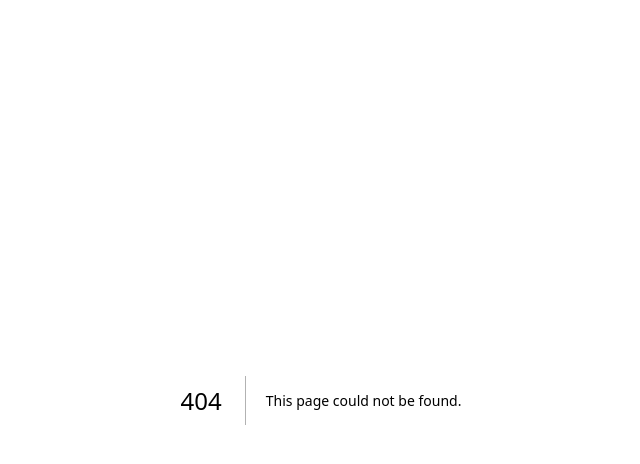
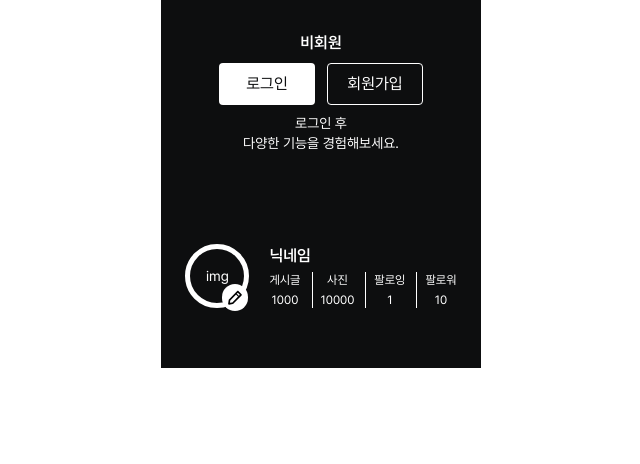
Before and after one commit to FRONTENDBOOTCAMP-12th/4th-SBPB, a Next.js app: page /feed in a window 1280 px wide. Before the commit this address had no page. Shown: the top 464 px of the page, without its empty margins (319-959 px from the left). Built offline with nearby package versions, Linux system fonts and the light colour scheme.

Commit message:
[Feat] 공통 - 프로필 컴포넌트
- UI 작업

Resolves #37

```diff
--- /dev/null
+++ b/src/app/feed/page.tsx
@@ -0,0 +1,11 @@
+import Profile from '@/components/profile';
+
+function FeedPage() {
+  return (
+    <div className="w-80 m-auto flex flex-col items-center">
+      <Profile />
+    </div>
+  );
+}
+
+export default FeedPage;
--- /dev/null
+++ b/src/components/profile.tsx
@@ -0,0 +1,168 @@
+'use client';
+
+import { useState } from 'react';
+import Image from 'next/image';
+import Link from 'next/link';
+
+const GuestProfile = () => (
+  <div
+    className={`
+		w-full h-46 py-8 px-6 bg-primary text-white
+		flex flex-col justify-center items-center
+	`}
+  >
+    <h2 className={`text-center font-semibold pb-2`}>비회원</h2>
+    <div className={`flex gap-3`}>
+      <Link
+        href={`/signin`}
+        className={`
+					w-24 px-4 py-2 bg-white text-primary text-center
+					flex justify-center items-center rounded-sm hover:bg-accent/80 duration-300
+				`}
+      >
+        로그인
+      </Link>
+      <Link
+        href={`/signup`}
+        className={`
+					w-24 px-4 py-2 border border-white text-white text-center
+					flex justify-center items-center rounded-sm hover:bg-accent/80 duration-300
+					`}
+      >
+        회원가입
+      </Link>
+    </div>
+    <p className={`text-sm mt-2 text-white text-center`}>
+      로그인 후 <br /> 다양한 기능을 경험해보세요.
+    </p>
+  </div>
+);
+
+const UserProfile = () => {
+  const [profileImage, setProfileImage] = useState<string | null>(null);
+
+  const [nickname, setNickname] = useState('닉네임');
+
+  const [stats, setStats] = useState({
+    posts: 1000,
+    photos: 10000,
+    following: 1,
+    followers: 10,
+  });
+
+  const handleImageChange = (e: React.ChangeEvent<HTMLInputElement>) => {
+    const file = e.target.files?.[0];
+    if (!file) return;
+
+    const imageUrl = URL.createObjectURL(file);
+    setProfileImage(imageUrl);
+  };
+
+  return (
+    <div
+      className={`
+		w-full h-46 py-8 px-6 bg-primary text-white
+		flex justify-center items-center gap-5
+	`}
+    >
+      <div
+        className={`
+				w-16 h-16 text-white border-5 border-white rounded-full
+				flex justify-center items-center relative
+			`}
+      >
+        {profileImage ? (
+          <Image
+            src={profileImage}
+            alt="프로필 이미지"
+            width={100}
+            height={100}
+            className={`rounded-full`}
+          />
+        ) : (
+          <span className="text-sm">img</span>
+        )}
+        <label
+          htmlFor="file-upload"
+          aria-label="프로필 이미지 선택"
+          className={`
+				bg-white rounded-full p-1.5 cursor-pointer
+				hover:bg-accent duration-300 absolute -bottom-2 -right-1
+				`}
+        >
+          <Image
+            src="/pen.svg"
+            alt="프로필 이미지 선택"
+            width={14}
+            height={14}
+          />
+        </label>
+        <input
+          type="file"
+          accept="image/*"
+          id="file-upload"
+          className="hidden"
+          onChange={handleImageChange}
+        />
+      </div>
+
+      <div className={`flex flex-col`}>
+        <p className={`font-semibold pb-1`}>{nickname}</p>
+        <ul className={`w-full flex gap-2 text-xs`}>
+          <li
+            className={`relative pr-3 text-center
+							after:content-[''] after:block after:absolute
+							after:right-0 after:top-0 after:w-[1px] after:h-full after:bg-white
+							`}
+          >
+            게시글
+            <br />
+            <span className={`flex justify-center pt-1 text-center`}>
+              {stats.posts}
+            </span>
+          </li>
+          <li
+            className={`relative pr-3 text-center
+							after:content-[''] after:block after:absolute after:right-0 after:top-0
+							after:w-[1px] after:h-full after:bg-white
+							`}
+          >
+            사진
+            <br />
+            <span className={`flex justify-center pt-1`}>{stats.photos}</span>
+          </li>
+          <li
+            className={`relative pr-3 text-center
+							after:content-[''] after:block after:absolute after:right-0 after:top-0
+							after:w-[1px] after:h-full after:bg-white
+							`}
+          >
+            팔로잉
+            <br />
+            <span className={`flex justify-center pt-1`}>
+              {stats.following}
+            </span>
+          </li>
+          <li>
+            팔로워
+            <br />
+            <span className={`flex justify-center pt-1`}>
+              {stats.followers}
+            </span>
+          </li>
+        </ul>
+      </div>
+    </div>
+  );
+};
+
+function Profile() {
+  return (
+    <>
+      <GuestProfile />
+      <UserProfile />
+    </>
+  );
+}
+
+export default Profile;
```
Also changed, not shown: public/pen.svg (added).
